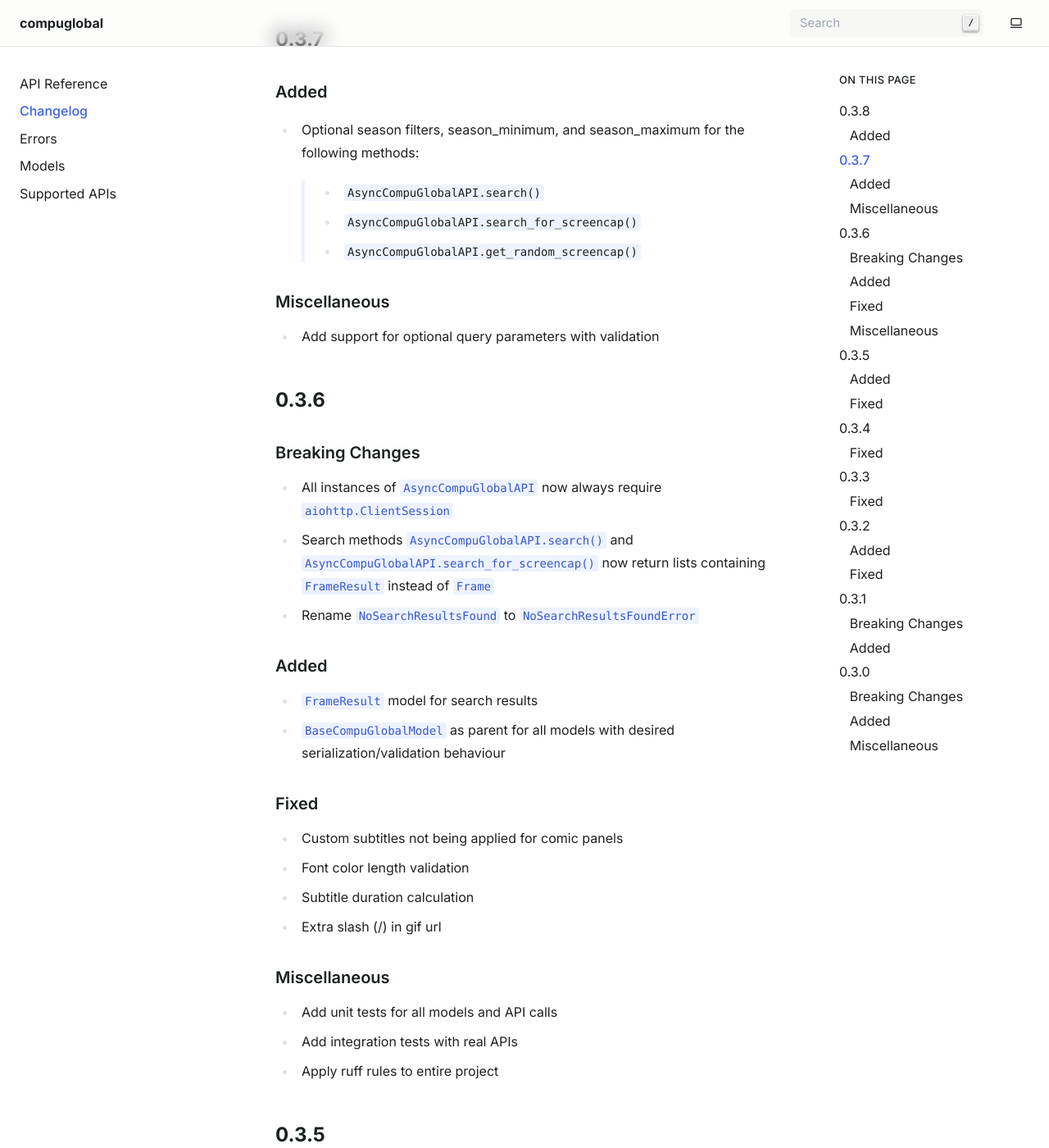
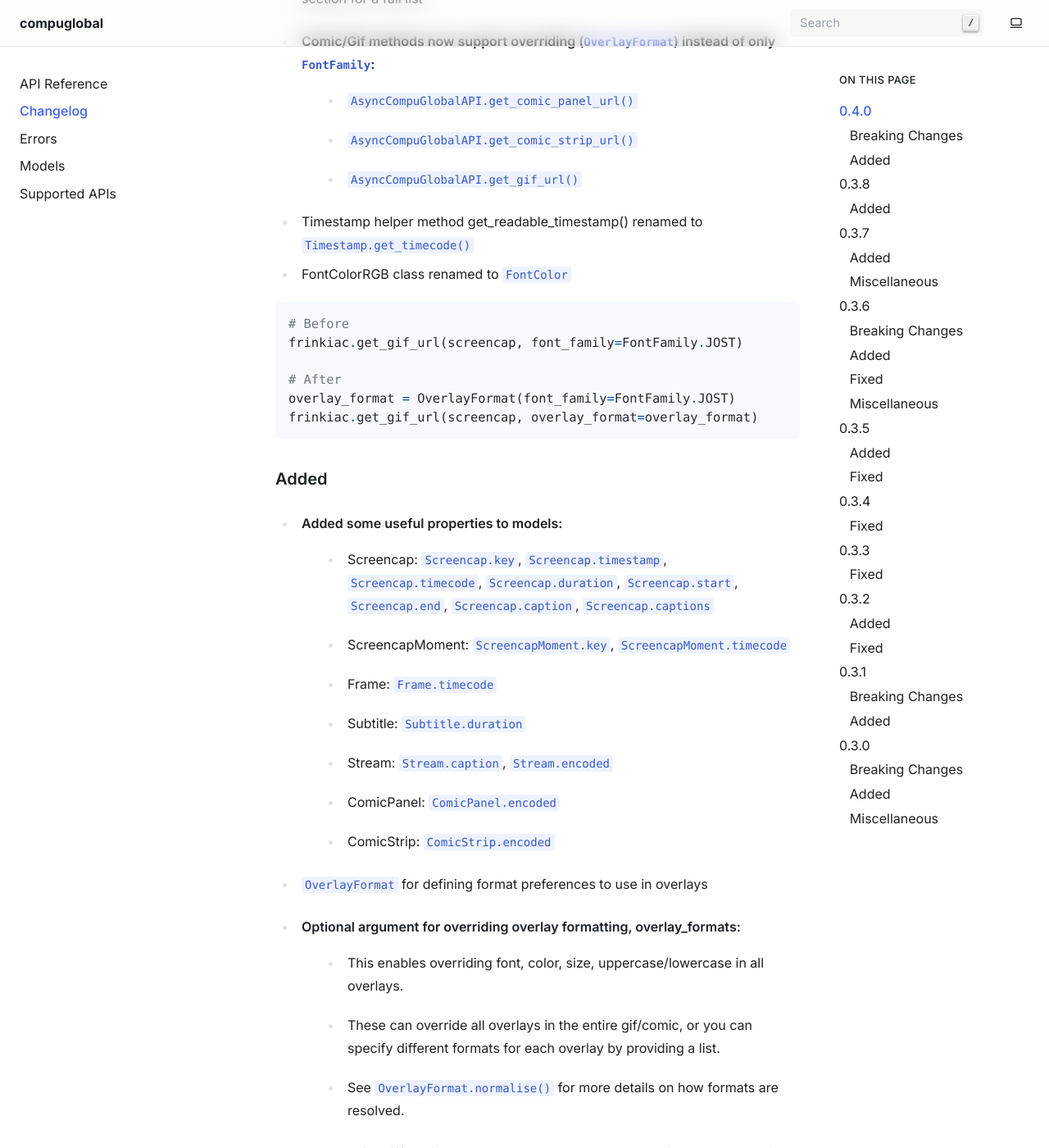
Before and after one commit to MitchellAW/CompuGlobal, a Sphinx documentation site: the page built from docs/changelog.rst, in a window 1280 px wide and 1400 px high, scrolled down 328 px. Shown: the whole window at 82% size. Built offline with Sphinx 7.4.7, drawn with Linux system fonts in a browser that asks for light colours; some of the changed text lies outside the part shown.

Commit message:
Document all changes in 0.4.0

```diff
--- a/docs/changelog.rst
+++ b/docs/changelog.rst
@@ -2,13 +2,57 @@
 
 Changelog
 =========
+0.4.0
+-----
+
+Breaking Changes
+~~~~~~~~~~~~~~~~
+- Many model methods have been changed to be properties, see the following section for a full list
+- Comic/Gif methods now support overriding (:class:`OverlayFormat`) instead of only :class:`FontFamily`:
+    - :meth:`AsyncCompuGlobalAPI.get_comic_panel_url`
+    - :meth:`AsyncCompuGlobalAPI.get_comic_strip_url`
+    - :meth:`AsyncCompuGlobalAPI.get_gif_url`
+- Timestamp helper method get_readable_timestamp() renamed to :meth:`Timestamp.get_timecode`
+- FontColorRGB class renamed to :class:`FontColor`
+
+.. code-block:: py
+
+    # Before
+    frinkiac.get_gif_url(screencap, font_family=FontFamily.JOST)
+
+    # After
+    overlay_format = OverlayFormat(font_family=FontFamily.JOST)
+    frinkiac.get_gif_url(screencap, overlay_format=overlay_format)
+
+Added
+~~~~~
+- Added some useful properties to models:
+    - Screencap: :attr:`Screencap.key`, :attr:`Screencap.timestamp`, :attr:`Screencap.timecode`, :attr:`Screencap.duration`, :attr:`Screencap.start`, :attr:`Screencap.end`, :attr:`Screencap.caption`, :attr:`Screencap.captions`
+    - ScreencapMoment: :attr:`ScreencapMoment.key`, :attr:`ScreencapMoment.timecode`
+    - Frame: :attr:`Frame.timecode`
+    - Subtitle: :attr:`Subtitle.duration`
+    - Stream: :attr:`Stream.caption`, :attr:`Stream.encoded`
+    - ComicPanel: :attr:`ComicPanel.encoded`
+    - ComicStrip: :attr:`ComicStrip.encoded`
+- :class:`OverlayFormat` for defining format preferences to use in overlays
+- Optional argument for overriding overlay formatting, overlay_formats:
+    - This enables overriding font, color, size, uppercase/lowercase in all overlays.
+    - These can override all overlays in the entire gif/comic, or you can specify different formats for each overlay by providing a list.
+    - See :meth:`OverlayFormat.normalise` for more details on how formats are resolved.
+- Methods for gif/comic maker urls, these urls take you straight to the website to edit there:
+    - :meth:`AsyncCompuGlobalAPI.get_comic_maker_url`
+    - :meth:`AsyncCompuGlobalAPI.get_gif_maker_url`
+- Logging throughout the library for:
+    - API requests/responses
+    - Endpoint validation
+    - Non-default behaviour (subtitles/overlay formats overrides)
 
 0.3.8
 -----
 
 Added
 ~~~~~
-- Timestamp helper class for handling timestamps
+- :class:`Timestamp` helper class for handling timestamps
 
 0.3.7
 -------
@@ -16,7 +60,6 @@
 Added
 ~~~~~
 - Optional season filters, season_minimum, and season_maximum for the following methods:
-
     - :meth:`AsyncCompuGlobalAPI.search`
     - :meth:`AsyncCompuGlobalAPI.search_for_screencap`
     - :meth:`AsyncCompuGlobalAPI.get_random_screencap`
@@ -85,18 +128,15 @@
 Added
 ~~~~~
 - Methods for missing API endpoints:
-
     - :meth:`AsyncCompuGlobalAPI.browse_episode`
     - :meth:`AsyncCompuGlobalAPI.get_transcript`
     - :meth:`AsyncCompuGlobalAPI.navigator`
 
 - Methods for getting caption as a string:
-
     - :meth:`StreamOverlay.get_caption`
     - :meth:`Screencap.get_caption`
 
 - Methods for building models from a :class:`Screencap` directly:
-
     - :meth:`ComicPanel.from_screencap`, :meth:`ComicStrip.from_screencap`, and :meth:`Stream.from_screencap` for
 
 Fixed
@@ -127,7 +167,6 @@
 - The Master Of All Science API appears to be unavailable at this point in time and redirects to Frinkiac, I have added a deprecation warning to this API and it will remain unless the API returns
 - The package now requires Python 3.13+
 - Image, comic, and gif generation are all now performed using the API rather than from a Screencap:
-
     - :meth:`AsyncCompuGlobalAPI.get_image_url`
     - :meth:`AsyncCompuGlobalAPI.get_gif_url`
 
@@ -145,7 +184,6 @@
 Added
 ~~~~~
 - Endpoints for comic panels/strips:
-
     - :meth:`AsyncCompuGlobalAPI.get_comic_panel_url`
     - :meth:`AsyncCompuGlobalAPI.get_comic_strip_url`
 - Models for comics:
```
